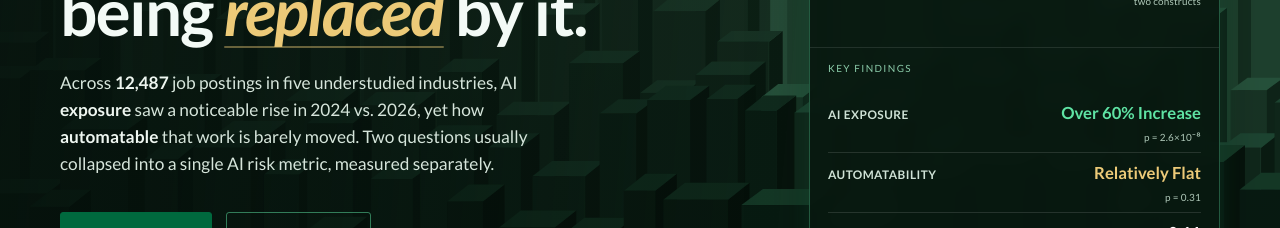
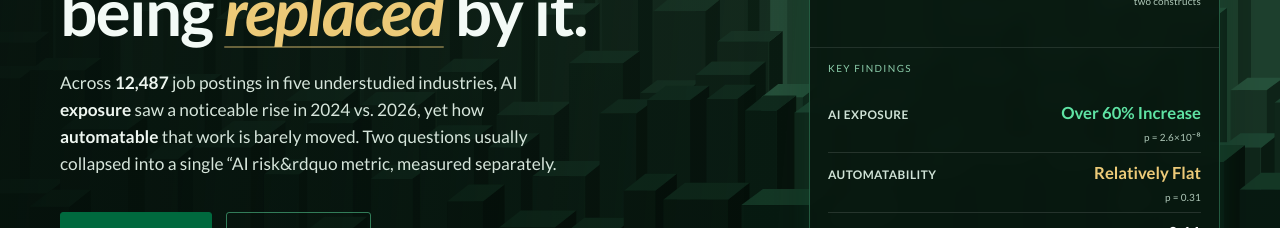
Before and after one commit to peakviprakasit/QSS45--AI-Exposure-vs.-Automatability-in-Five-Understudied-Industries, a React (Vite) app in the folder website/: page /research in a window 1280 px wide. Shown: the part 475-703 px from the top of the page. Built offline with nearby package versions, Linux system fonts and the light colour scheme.

Commit message:
Update Research.jsx

```diff
--- a/website/src/Research.jsx
+++ b/website/src/Research.jsx
@@ -176,7 +176,7 @@ export default function Research() {
               Across <strong>12,487</strong> job postings in five understudied industries, AI{' '}
               <strong>exposure</strong> saw a noticeable rise in 2024 vs. 2026, yet how{' '}
               <strong>automatable</strong> that work is barely moved. Two questions usually collapsed
-              into a single AI risk metric, measured separately.
+              into a single &ldquo;AI&nbsp;risk&rdquo metric, measured separately.
             </p>
             <div className="cta">
               <a href={PAPER_URL} className="btn"><span>Read the paper</span></a>
```
